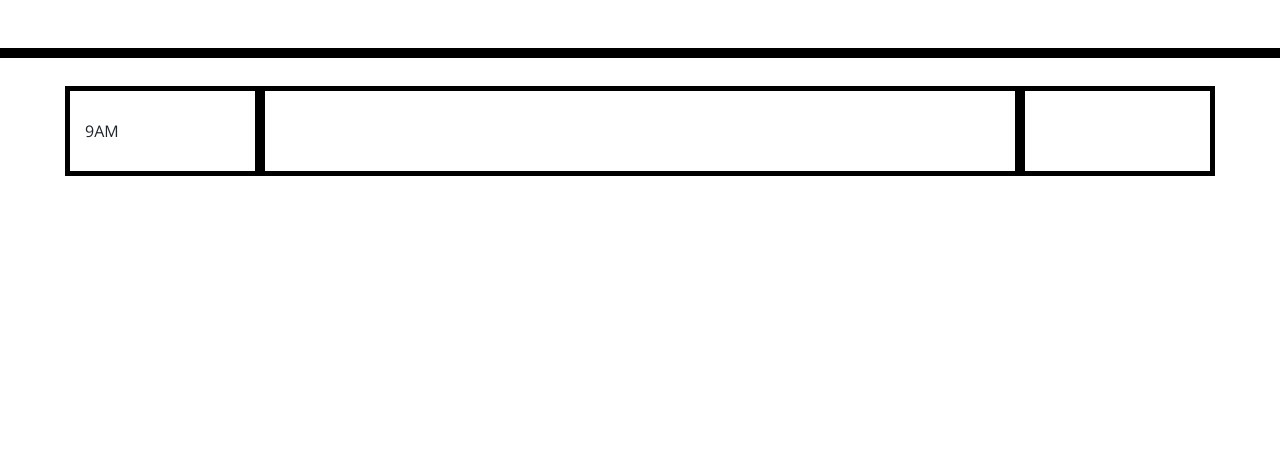
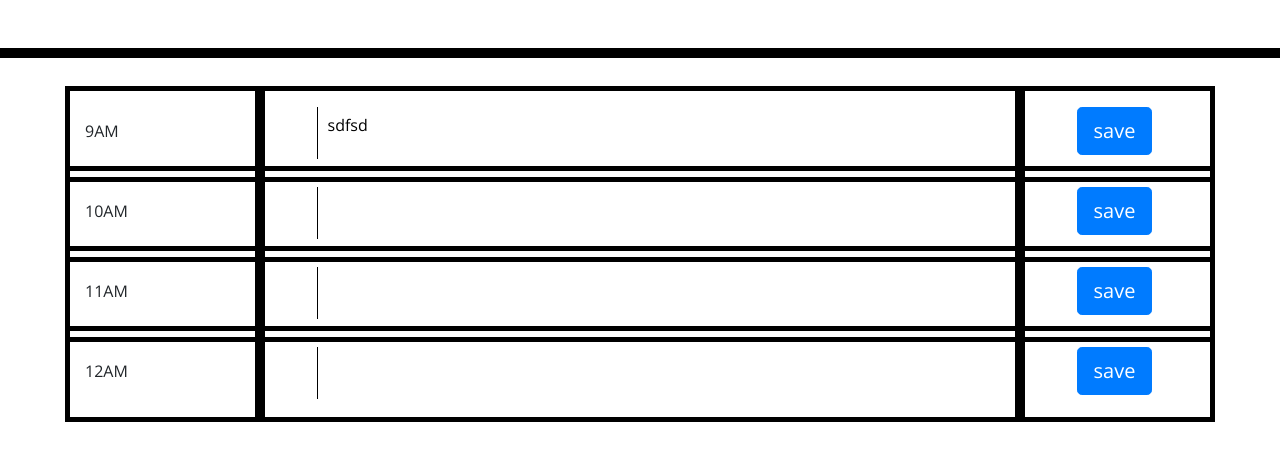
Before and after one commit to IvaBon/05-day-scheduler, a plain HTML site: page index.html in a window 1280 px wide. Shown: the part 295-756 px from the top of the page. Drawn offline with nearby package versions, Linux system fonts and the light colour scheme; files whose address does not match are found by name.

Commit message:
tried to get text to save to local storage and show up on screen when realoaded

```diff
--- a/index.html
+++ b/index.html
@@ -30,13 +30,58 @@
     </header>
     <div class="container">
       <!-- Timeblocks go here -->
+
       <div class="row">
         <div class="column col-2">
           <div>9AM</div>
         </div>
-        <div class="column col-8"></div>
-        <div class="column col-2 "></div>
+        <div class="column col-8">
+          <textarea rows="2" cols="60">sdfsd</textarea>
+        </div>
+
+        <div class="column col-2 ">
+          <button type="button" class="btn btn-primary btn-lg">save</button>
+        </div>
       </div>
+      <div class="row">
+        <div class="column col-2">
+          <div>10AM</div>
+        </div>
+        <div class="column col-8">
+          <textarea class="textarea"rows="2" cols="60"></textarea>
+        </div>
+        <div class="column col-2 ">
+          <button type="button" class="btn btn-primary btn-lg">save</button>
+        </div>
+
+      </div>
+      <div class="row">
+        <div class="column col-2">
+          <div>11AM</div>
+        </div>
+        <div class="column col-8">
+          <textarea rows="2" cols="60"></textarea>
+        </div>
+        <div class="column col-2 ">
+          <button type="button" class="btn btn-primary btn-lg">save</button>
+        </div>
+      </div>
+
+      <div class="row">
+        <div class="column col-2">
+          <div>12AM</div>
+        </div>
+        <div class="column col-8">
+          <textarea rows="2" cols="60"></textarea>
+        </div>
+        <div class="column col-2 ">
+          <button type="button" class="btn btn-primary btn-lg">save</button>
+        </div>
+      </div>
+
+
+
+
 
 
     <script src="https://cdnjs.cloudflare.com/ajax/libs/jquery/3.2.1/jquery.min.js"></script>
--- a/script.js
+++ b/script.js
@@ -1,4 +1,6 @@
 
+
+// moment made in the unit 5 mini project
 var timer= null;
 
 $(document).ready(function(){
@@ -7,3 +9,31 @@ $(document).ready(function(){
     },1000);
 
 });
+
+var text=$('textarea.text');
+console.log(text)
+var button=$('button');
+// var textInfo=[' '];
+console.log(button)
+
+// function when save button is clikced the text
+//  is saved in the local storage
+
+
+function saveText() {
+
+    localStorage.setItem('textInfo',(text.value))
+
+
+
+    var storedText =(localStorage.getItem('textInfo'))
+    console.log(storedText)
+}
+
+
+
+button.on('click', function(e){
+    e.preventDefault();
+    saveText();
+
+});
```
